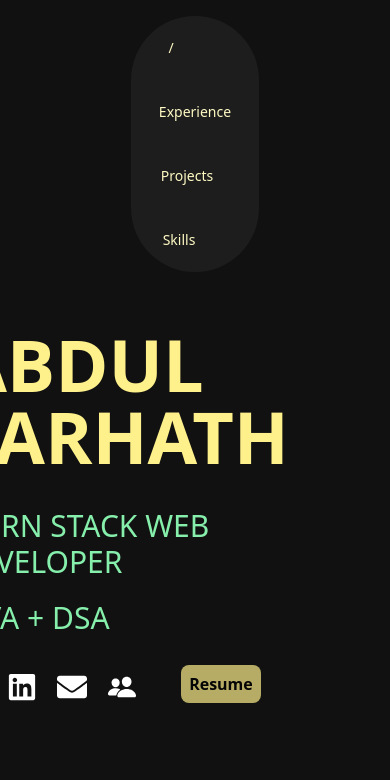
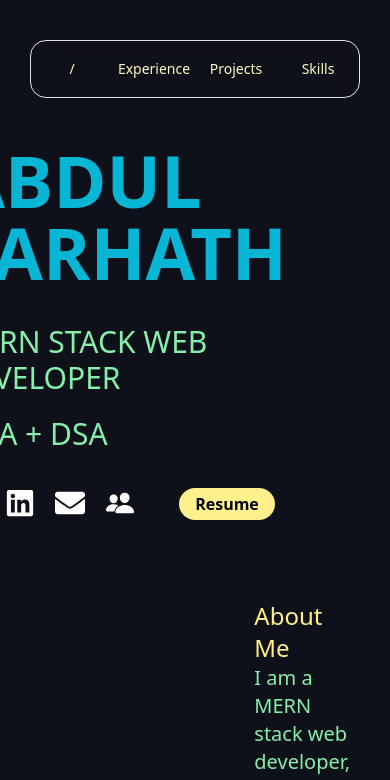
Before and after one commit to abdulfarhath/abdulfarhath.github.io, a React (Vite) app: page / in a window 390 px wide. Shown: the top 780 px of the page. Built offline with nearby package versions, Linux system fonts and the light colour scheme.

Commit message:
beautified

```diff
--- a/package.json
+++ b/package.json
@@ -4,7 +4,6 @@
   "version": "0.0.0",
   "type": "module",
   "homepage": "https://abdulfarhath.github.io/abdulfarhath.github.io",
-
   "scripts": {
     "dev": "vite",
     "build": "vite build",
@@ -16,6 +15,7 @@
   "dependencies": {
     "class-variance-authority": "^0.7.1",
     "clsx": "^2.1.1",
+    "framer-motion": "^12.5.0",
     "lucide-react": "^0.468.0",
     "motion": "^12.5.0",
     "next": "^15.0.4",
--- a/src/components/Footer.tsx
+++ b/src/components/Footer.tsx
@@ -19,7 +19,7 @@ const Footer: React.FC = () => {
                     <FaDiscord />
                 </a>
             </div>
-            <p className="text-sm">© 2023 Your Name. All rights reserved.</p>
+            <p className="text-sm">© 2025 made by Farhath.</p>
         </footer>
     );
 
--- a/src/components/Navbar.tsx
+++ b/src/components/Navbar.tsx
@@ -1,5 +1,9 @@
+'use client';
+
+import { Link } from 'react-scroll';
 import { useState, useEffect } from 'react';
-import { Link } from 'react-scroll';
+import { Dock, DockIcon } from '../components/magicui/dock';
+import { FaHome, FaProjectDiagram, FaTools, FaUserTie } from 'react-icons/fa';
 
 export default function Navbar() {
   const [showNavbar, setShowNavbar] = useState(true);
@@ -8,7 +12,9 @@ export default function Navbar() {
   useEffect(() => {
     const handleScroll = () => {
       const currentScrollPosition = window.scrollY;
-            setShowNavbar(currentScrollPosition < lastScrollPosition || currentScrollPosition < 100);
+      setShowNavbar(
+        currentScrollPosition < lastScrollPosition || currentScrollPosition < 100
+      );
       setLastScrollPosition(currentScrollPosition);
     };
 
@@ -16,49 +22,43 @@ export default function Navbar() {
     return () => window.removeEventListener('scroll', handleScroll);
   }, [lastScrollPosition]);
 
+  const sections = [
+    { id: 'home', label: '/', icon: <FaHome size={24} /> },
+    { id: 'experience', label: 'Experience', icon: <FaUserTie size={24} /> },
+    { id: 'projects', label: 'Projects', icon: <FaProjectDiagram size={24} /> },
+    { id: 'skills', label: 'Skills', icon: <FaTools size={24} /> },
+  ];
+
   return (
-        <div className="navcontainer w-full bg-[#111111] p-4 md:p-8 flex justify-center items-center">
     <div
-                className={`bg-[#1d1d1d] text-white py-2 px-4 md:px-8 flex flex-col md:flex-row rounded-full justify-center space-y-4 md:space-y-0 md:space-x-8 transition-transform ${showNavbar ? 'translate-y-0' : '-translate-y-full'
+      className={`fixed top-0 left-0 w-full py-2 flex justify-center items-center transition-transform duration-500 z-50 ${
+        showNavbar ? 'translate-y-0' : '-translate-y-full'
       }`}
     >
+      <Dock
+        iconSize={50}
+        iconMagnification={80}
+        iconDistance={160}
+        direction="middle"
+        className="gap-8 p-4"
+      >
+        {sections.map((section, index) => (
+          <DockIcon key={index}>
             <Link
-                    to="home"
+              to={section.id}
               smooth={true}
               duration={500}
-                    className="cursor-pointer flex justify-center items-center h-12 w-12 rounded-full text-center hover:bg-yellow-400 hover:text-black transition text-yellow-100 text-sm md:text-base"
-                    activeClass="active"
+              spy={true}
+              offset={-70}
+              className="flex flex-col justify-center items-center text-yellow-100 hover:text-yellow-400 transition-colors"
+              activeClass="text-yellow-400"
             >
-                    /
+              {/* {section.icon} */}
+              <span className="text-sm">{section.label}</span>
             </Link>
-                <Link
-                    to="experience"
-                    smooth={true}
-                    duration={500}
-                    className="cursor-pointer flex justify-center items-center h-12 w-24 rounded-full text-center hover:bg-yellow-400 hover:text-black transition text-yellow-100 text-sm md:text-base"
-                    activeClass="active"
-                >
-                    Experience
-                </Link>
-                <Link
-                    to="projects"
-                    smooth={true}
-                    duration={500}
-                    className="cursor-pointer flex justify-center items-center h-12 w-20 rounded-full text-center hover:bg-yellow-400 hover:text-black transition text-yellow-100 text-sm md:text-base"
-                    activeClass="active"
-                >
-                    Projects
-                </Link>
-                <Link
-                    to="skills"
-                    smooth={true}
-                    duration={500}
-                    className="cursor-pointer flex justify-center items-center h-12 w-16 rounded-full text-center hover:bg-yellow-400 hover:text-black transition text-yellow-100 text-sm md:text-base"
-                    activeClass="active"
-                >
-                    Skills
-                </Link>
-            </div>
+          </DockIcon>
+        ))}
+      </Dock>
     </div>
   );
 }
--- /dev/null
+++ b/src/components/ResumeButton.tsx
@@ -0,0 +1,24 @@
+import { motion } from "framer-motion";
+
+const ResumeButton = () => {
+  return (
+    <motion.a
+      href="https://drive.google.com/file/d/16fPKguepTfgBesv_s5b2cwDv9FxgGoDf/view?usp=sharing"
+      className="px-4 py-1 ml-6 bg-yellow-200 text-black font-bold rounded-full hover:bg-yellow-300 inline-block"
+      animate={{
+        rotate: [0, -12, 12, -12, 12, -12, 0], // Bigger tilt
+        y: [0, -2, -2, -2, -2, -2, 0],
+      }}
+      transition={{
+        duration: 0.1,            // Much faster, shakes finish in 0.6 sec
+        repeat: Infinity,
+        repeatDelay: 2.4,        // Total cycle = 0.6 + 2.4 = 3 sec
+        ease: "linear"           // Fast and not smooth
+      }}
+    >
+      Resume
+    </motion.a>
+  );
+};
+
+export default ResumeButton;
--- a/src/index.css
+++ b/src/index.css
@@ -3,7 +3,7 @@
 @tailwind utilities;
 
 body{
-    background-color: #111111;
+    background-color: #0F111A;
 }
 
 @layer base {
--- a/src/routes/ExperienceRoute.tsx
+++ b/src/routes/ExperienceRoute.tsx
@@ -1,13 +1,13 @@
 export default function ExperienceRoute() {
     return (
         <div className="container flex flex-col justify-center items-center">
-            <div id="experience" className="w-[70%] bg-[#111111] flex flex-col p-10">
-                <h1 className="text-yellow-200 text-5xl font-bold mb-4">EXPERIENCE</h1>
+            <div id="experience" className="w-[68%] flex flex-col p-10">
+                <h1 className="text-cyan-500 text-5xl font-bold mb-4">EXPERIENCE</h1>
 
                 <h2 className="text-green-200 text-3xl font-bold mb-4 mt-10">Wission Axis</h2>
                 <h3 className="text-blue-200 text-xl font-semibold mb-2">Role: Frontend Developer</h3>
                 <p className="text-gray-200 text-lg mb-2"><strong>Tech Stack Used:</strong> React, Next.js, Figma</p>
-                <ul className="text-gray-200 mt-2 space-y-4 text-lg max-w-2xl list-disc ">
+                <ul className="text-gray-200 mt-2 space-y-2 text-lg max-w-2xl list-disc ">
                     <li><strong>Frontend Development:</strong> Developed and implemented interfaces for several web pages using React.js and Tailwind CSS.</li>
                     <li><strong>Design Collaboration:</strong> Collaborated with the design team to ensure seamless integration of UI components using Figma.</li>
                     <li><strong>Backend Integration:</strong> Worked closely with backend developers to connect front-end with APIs.</li>
--- a/src/routes/HomeRoute.tsx
+++ b/src/routes/HomeRoute.tsx
@@ -2,6 +2,8 @@ import { FaGithub, FaDiscord, FaLinkedin, FaEnvelope } from 'react-icons/fa';
 import { IoPeople } from 'react-icons/io5';
 import farhathImage from '../assets/farhath.jpeg';
 import buzz from '../assets/buzzz.png';
+import '../styles/styles.css'
+import ResumeButton from '@/components/ResumeButton';
 // import HyperText from "@/components/magicui/hyper-text";
 
 export default function HomeRoute() {
@@ -9,10 +11,10 @@ export default function HomeRoute() {
     <>
       <div
         id="home"
-        className=" bg-[#111111] flex flex-row gap-36 items-center justify-center mt-10"
+        className="mt-36 flex flex-row gap-36 items-center justify-center "
       >
         <div className="left">
-          <h1 className="text-7xl font-bold mb-9 text-yellow-200">ABDUL FARHATH</h1>
+          <h1 className="text-7xl font-bold mb-9 text-cyan-500">ABDUL FARHATH</h1>
           {/* <HyperText
             className="text-8xl font-bold text-yellow-200 dark:text-white"
             text="Farhath"
@@ -36,15 +38,10 @@ export default function HomeRoute() {
             <a href="#footer" className='scroll-smooth'>
               <IoPeople className="text-3xl text-white hover:text-yellow-200" />
             </a>
-
-            <div className="button">
-              <a href="https://drive.google.com/file/d/16fPKguepTfgBesv_s5b2cwDv9FxgGoDf/view?usp=sharing" className='mt-5 px-2 py-2 ml-6 animate-pulse bg-yellow-200 text-black font-bold rounded-lg hover:bg-yellow-300' >
-                Resume
-              </a>
-            </div>
+            <ResumeButton></ResumeButton>
           </div>
         </div>
-        <div className="right w-350 h-450">
+        <div className="right w-350 h-450 flicker-3">
           <img
             src={farhathImage}
             alt="Farhath's Image"
@@ -61,7 +58,7 @@ export default function HomeRoute() {
 
         {/* image  */}
         <div className="profile flex flex-row gap-5 ">
-          <img src={buzz} alt="animated image" width={160} className=' rounded-3xl ' />
+          <img src={buzz} alt="animated image" width={160} className='flicker-3 rounded-3xl ' />
           {/* profile and links  */}
           <div className='flex flex-col items-start mt-5 ' >
             <h2 className='text-white font-bold' >@abdul_farhath</h2>
--- a/src/routes/ProjectsRoute.tsx
+++ b/src/routes/ProjectsRoute.tsx
@@ -34,7 +34,7 @@ export default function ProjectsRoute() {
     return (
         <div id='projects' className="w-full flex flex-col justify-center items-center mt-20">
             <div className='w-[65%]' >
-                <h1 className="text-yellow-200 text-5xl font-bold mb-10">PROJECTS</h1>
+                <h1 className="text-cyan-500 text-5xl font-bold mb-10">PROJECTS</h1>
                 <ul>
                     {projects.map((project, index) => (
                         <li key={index} className="mb-8">
--- a/src/routes/SkillsRoute.tsx
+++ b/src/routes/SkillsRoute.tsx
@@ -8,8 +8,8 @@ export default function SkillsRoute() {
         <>
             <div className="w-full flex flex-col lg:flex-row justify-center items-center gap-10 lg:gap-40">
                 <div className='left flex flex-col lg:flex-row justify-center gap-10 lg:gap-20'>
-                    <div id="skills" className="bg-[#111111] flex flex-col p-10 gap-9">
-                        <h1 className="text-5xl font-bold mb-4 text-yellow-200">SKILLS</h1>
+                    <div id="skills" className=" flex flex-col p-10 gap-9">
+                        <h1 className="text-5xl font-bold mb-4 text-cyan-500">SKILLS</h1>
 
                         <div className="web-dev flex flex-row items-start gap-9">
                             <h2 className="text-green-200 text-xl">Web Dev :</h2>
--- /dev/null
+++ b/src/styles/styles.css
@@ -0,0 +1,160 @@
+/* ----------------------------------------------
+ * Generated by Animista on 2025-3-24 2:36:36
+ * Licensed under FreeBSD License.
+ * See http://animista.net/license for more info.
+ * w: http://animista.net, t: @cssanimista
+ * ---------------------------------------------- */
+
+/**
+ * ----------------------------------------
+ * animation flicker-3
+ * ----------------------------------------
+ */
+.flicker-3 {
+    -webkit-animation: flicker-3 2.5s linear both;
+    animation: flicker-3 2.5s linear both;
+}
+
+@-webkit-keyframes flicker-3 {
+
+    0%,
+    100% {
+        opacity: 1;
+    }
+
+    32.98% {
+        opacity: 1;
+    }
+
+    33% {
+        opacity: 0;
+    }
+
+    34% {
+        opacity: 0;
+    }
+
+    34.02% {
+        opacity: 1;
+    }
+
+    34.98% {
+        opacity: 1;
+    }
+
+    35% {
+        opacity: 0;
+    }
+
+    35.9% {
+        opacity: 0;
+    }
+
+    35.92% {
+        opacity: 1;
+    }
+
+    38.98% {
+        opacity: 1;
+    }
+
+    39% {
+        opacity: 0;
+    }
+
+    39.8% {
+        opacity: 0;
+    }
+
+    39.82% {
+        opacity: 1;
+    }
+
+    83.98% {
+        opacity: 1;
+    }
+
+    84% {
+        opacity: 0;
+    }
+
+    84.9% {
+        opacity: 0;
+    }
+
+    84.92% {
+        opacity: 1;
+    }
+}
+
+@keyframes flicker-3 {
+
+    0%,
+    100% {
+        opacity: 1;
+    }
+
+    32.98% {
+        opacity: 1;
+    }
+
+    33% {
+        opacity: 0;
+    }
+
+    34% {
+        opacity: 0;
+    }
+
+    34.02% {
+        opacity: 1;
+    }
+
+    34.98% {
+        opacity: 1;
+    }
+
+    35% {
+        opacity: 0;
+    }
+
+    35.9% {
+        opacity: 0;
+    }
+
+    35.92% {
+        opacity: 1;
+    }
+
+    38.98% {
+        opacity: 1;
+    }
+
+    39% {
+        opacity: 0;
+    }
+
+    39.8% {
+        opacity: 0;
+    }
+
+    39.82% {
+        opacity: 1;
+    }
+
+    83.98% {
+        opacity: 1;
+    }
+
+    84% {
+        opacity: 0;
+    }
+
+    84.9% {
+        opacity: 0;
+    }
+
+    84.92% {
+        opacity: 1;
+    }
+}
```
Also changed, not shown: 1 other file (tests, documents, lock files or other folders). Lines whose indentation alone changed are shown as unchanged.
